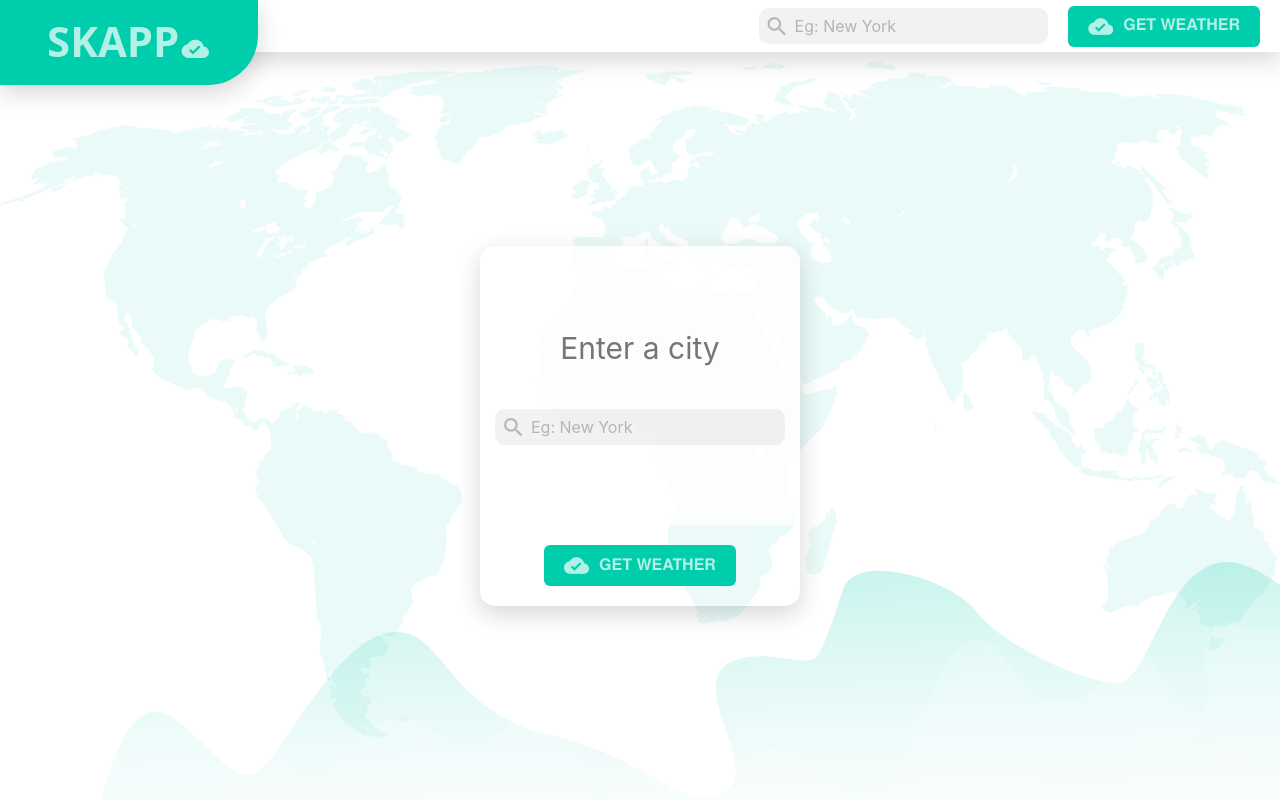
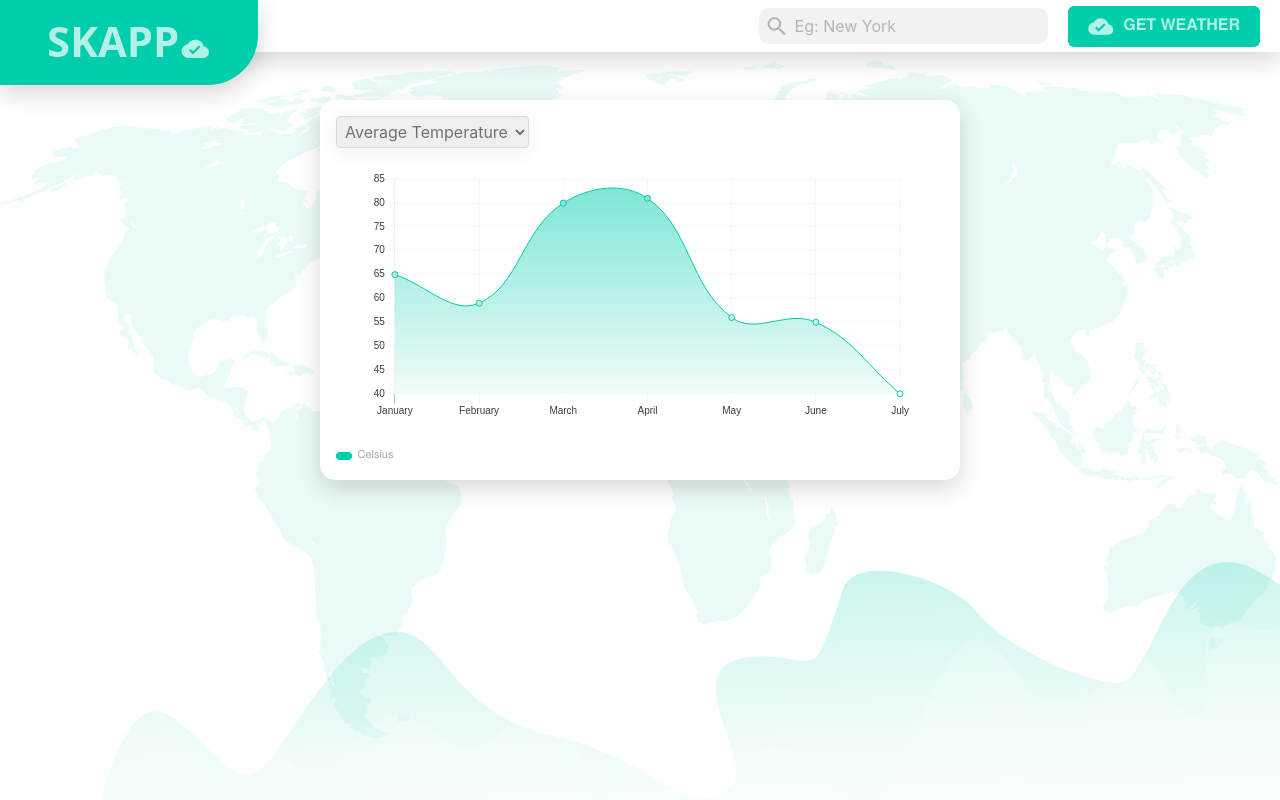
Before and after one commit to ccastanedag/SKAPP, a React (Create React App) app: page / in a window 1280 px wide. Built offline with nearby package versions, Linux system fonts and the light colour scheme.

Commit message:
Implements and style the component SkappChart

```diff
--- a/package.json
+++ b/package.json
@@ -5,8 +5,10 @@
   "dependencies": {
     "@material-ui/core": "^3.9.2",
     "bootstrap": "^4.3.1",
+    "chart.js": "^2.7.3",
     "react": "^16.8.2",
     "react-bootstrap": "^1.0.0-beta.5",
+    "react-chartjs-2": "^2.7.4",
     "react-dom": "^16.8.2",
     "react-scripts": "2.1.5"
   },
--- a/src/App.js
+++ b/src/App.js
@@ -3,6 +3,7 @@ import React, { Component } from 'react';
 import SkappBar from './components/SkappBar/SkappBar';
 import styles from './Skapp.module.scss';
 import SkappHome from './components/SkappHome/SkappHome';
+import SkappForecast from './components/SkappForecast/SkappForecast';
 
 class App extends Component {
   citySubmit = (city) =>{
@@ -12,7 +13,8 @@ class App extends Component {
     return (
       <div className={styles.background}>
         <SkappBar citySubmit={this.citySubmit}/>
-        <SkappHome citySubmit={this.citySubmit}/>
+        {/* <SkappHome citySubmit={this.citySubmit}/> */}
+        <SkappForecast/>
       </div>
     );
   }
--- a/src/components/Partials/_SkappUtils.scss
+++ b/src/components/Partials/_SkappUtils.scss
@@ -3,9 +3,9 @@ $break-small:576px;
 $break-medium: 768px;
 $break-large: 992px;
 $break-extra-large: 1200px;
-@mixin SkappShadow {
-  -webkit-box-shadow: 0px 8px 25px 0px rgba(0, 0, 0, 0.16);
-  box-shadow: 0px 8px 25px 0px rgba(0, 0, 0, 0.16);
+@mixin SkappShadow($x:0px, $y:8px, $blur:25px, $spread: 0px, $color:rgba(0, 0, 0, 0.16)) {
+  -webkit-box-shadow: $x $y $blur $spread $color;
+  box-shadow: $x $y $blur $spread $color;
 }
 
 @mixin SkappRadius($one, $two, $three, $four) {
--- a/src/components/Partials/_SkappValues.scss
+++ b/src/components/Partials/_SkappValues.scss
@@ -4,3 +4,4 @@ $bar-height-medium: pixelsToEms(65);
 $bar-height-extra-large: pixelsToEms(52);
 $white-transparent-opaque:rgba(255, 255, 255, 0.85);
 $white-transparent-translucent:rgba(255, 255, 255, 0.1);
+$grey-transparent-opaque: rgba(60,60,60,0.7);
--- /dev/null
+++ b/src/components/SkappChart/SkappChart.js
@@ -0,0 +1,118 @@
+import React, { Component } from 'react'
+import PropTypes from 'prop-types'
+//import styles from './SkappChart.module.scss'
+import { Line } from 'react-chartjs-2'
+import styles from './SkappChart.module.scss'
+import { defaults } from 'react-chartjs-2'
+
+export class SkappChart extends Component {
+  static state = {
+    isTemperature: true, // (Average Temperature if true, Humidity otherwise)
+    isUsUnits: true // If false international units are used
+  }
+  static propTypes = {
+
+  }
+
+  render() {
+
+    defaults.global.defaultFontFamily = 'NimbusSanL';
+    defaults.global.defaultFontColor = '#3C3C3C';
+    defaults.global.defaultFontSize = 12;
+    defaults.global.defaultFontStyle = 'inherit';
+    const data = (canvas) => {
+      const ctx = canvas.getContext("2d");
+      const gradient = ctx.createLinearGradient(0, -370, 0, 250);
+      gradient.addColorStop(0, '#00CDAC');
+      gradient.addColorStop(0.25, '#00CDAC');
+      gradient.addColorStop(1, 'white');
+      return {
+        labels: ['January', 'February', 'March', 'April', 'May', 'June', 'July'],
+        datasets: [
+          {
+            label: 'Avg. Temperature',
+            backgroundColor: gradient,
+            borderColor: 'rgb(0, 205, 172,1)',
+            borderWidth: 1,
+            hoverBackgroundColor: 'rgba(255,99,132,0.4)',
+            hoverBorderColor: 'rgba(255,99,132,1)',
+            data: [65, 59, 80, 81, 56, 55, 40],
+          }
+        ]
+      };
+
+    };
+    return (
+      <div className={styles.chartContainer}>
+        <div className={styles.shadowContainer}>
+          <div className={styles.selectContainer}>
+            <select name="dataToDraw" >
+              <option value="temperature">Average Temperature</option>
+              <option value="humidity">Humidity</option>
+            </select>
+          </div>
+          <div className={styles.chartBox}>
+            <Line
+              data={data}
+              options={{
+                legend: {
+                  display: false,
+                },
+                responsive: true,
+                maintainAspectRatio: false,
+                scales: {
+                  scaleLabel: {
+                    fontStyle: 'normal'
+                  },
+                  yAxes: [
+                    {
+                      gridLines: {
+                        color: '#EAF0F4',
+                        borderDash: [1, 1]
+                      }
+                    }
+                  ],
+                  xAxes: [
+                    {
+                      gridLines: {
+                        color: '#EAF0F4',
+                        borderDash: [1, 1]
+                      }
+                    }
+                  ]
+                },
+                tooltips: {
+                  backgroundColor:'#eee',
+                  titleFontColor: '#b2b1b0',
+                  titleFontFamily: 'NimbusSanL',
+                  titleFontSize:10,
+                  titleFontStyle:'normal',
+                  footerFontSize: 10,
+                  footerFontStyle:'normal',
+                  callbacks: {
+                    labelColor: function (tooltipItem, chart) {
+                      return {
+                        borderColor: '#00CDAC',
+                        backgroundColor: '#00CDAC',
+                      }
+                    },
+                    labelTextColor: function (tooltipItem, chart) {
+                      return '#b2b1b0';
+                    }
+                  }
+                }
+              }}
+            />
+          </div>
+          <div className={styles.unitContainer}>
+            <div className={styles.unitColor}></div>
+            {/* TODO: Instead of celsius should receive a prop */}
+            <div className={styles.unitText}>Celsius</div>
+          </div>
+        </div>
+      </div>
+    )
+  }
+}
+
+export default SkappChart
--- /dev/null
+++ b/src/components/SkappChart/SkappChart.module.scss
@@ -0,0 +1,88 @@
+@import '../partials/SkappUtils';
+@import '../partials/SkappValues';
+.chartContainer {
+  display: flex;
+  flex-direction: column;
+  justify-content: flex-start;
+  align-items: center;
+  height: calc(100vh - #{$bar-height-small});
+  padding-top: 1.75em;
+  @media screen and (min-width:$break-medium){
+    padding-top: 4em;
+    height: calc(100vh - #{$bar-height-medium});
+  }
+  @media screen and (min-width:$break-extra-large){
+    padding-top: 3em;
+    height: calc(100vh - #{$bar-height-extra-large});
+  }
+}
+
+.shadowContainer{
+  @include SkappShadow();
+  @include SkappRadius(15px,15px,15px,15px);
+  width:55%;
+  height: 45%;
+  min-height: 380px;
+  display:flex;
+  flex-direction: column;
+  background-color: white;
+  width: 90%;
+  @media screen and (min-width:$break-medium){
+    width: 85%;
+  }
+  @media screen and (min-width:$break-extra-large){
+    width: 50%;
+  }
+}
+
+.selectContainer{
+  padding-left:1em;
+  padding-top:1em;
+  padding-bottom:1em;
+}
+
+select{
+  @include SkappShadow(0px,4px,20px,0px, rgba(0, 0, 0, 0.06));
+  @include SkappRadius(4px,4px,4px,4px);
+  color: $grey-transparent-opaque;
+  border-color: #D7DAE2;
+  padding:0.25em;
+  &:focus{
+    outline: none;
+  }
+}
+
+.chartBox {
+  position: relative;
+  width:100%;
+  padding:0.75em;
+  flex:1;
+  @media screen and (min-width:$break-extra-large){
+    padding-top: 0.5em;
+    padding-bottom:1.5em;
+    padding-right: 3em;
+    padding-left: 3em;
+ }
+}
+
+.unitContainer{
+  display: flex;
+  align-items: center;
+  padding-top:0;
+  padding-bottom:1em;
+  padding-left: 1em;
+}
+
+.unitColor{
+  @include SkappRadius(8px,8px,8px,8px);
+  width:1em;
+  height:0.5em;
+  background-color: $primary-color;
+}
+
+.unitText{
+  color: rgba(77, 79, 92,0.5);
+  font-family: 'NimbusSanL';
+  font-size:11px;
+  margin-left: 0.5em;
+}
--- /dev/null
+++ b/src/components/SkappForecast/SkappForecast.js
@@ -0,0 +1,20 @@
+import React, { Component } from 'react'
+import styles from './SkappForecast.module.scss';
+import SkappChart from '../SkappChart/SkappChart';
+
+export class SkappForecast extends Component {
+  static state = {
+
+  }
+
+  render() {
+    return (
+      <div>
+        <SkappChart/>
+        {/* <SkappForecastArray/> */}
+      </div>
+    )
+  }
+}
+
+export default SkappForecast
```
Also changed, not shown: src/components/SkappForecast/SkappForecast.module.scss (added), 1 other file (tests, documents, lock files or other folders).
